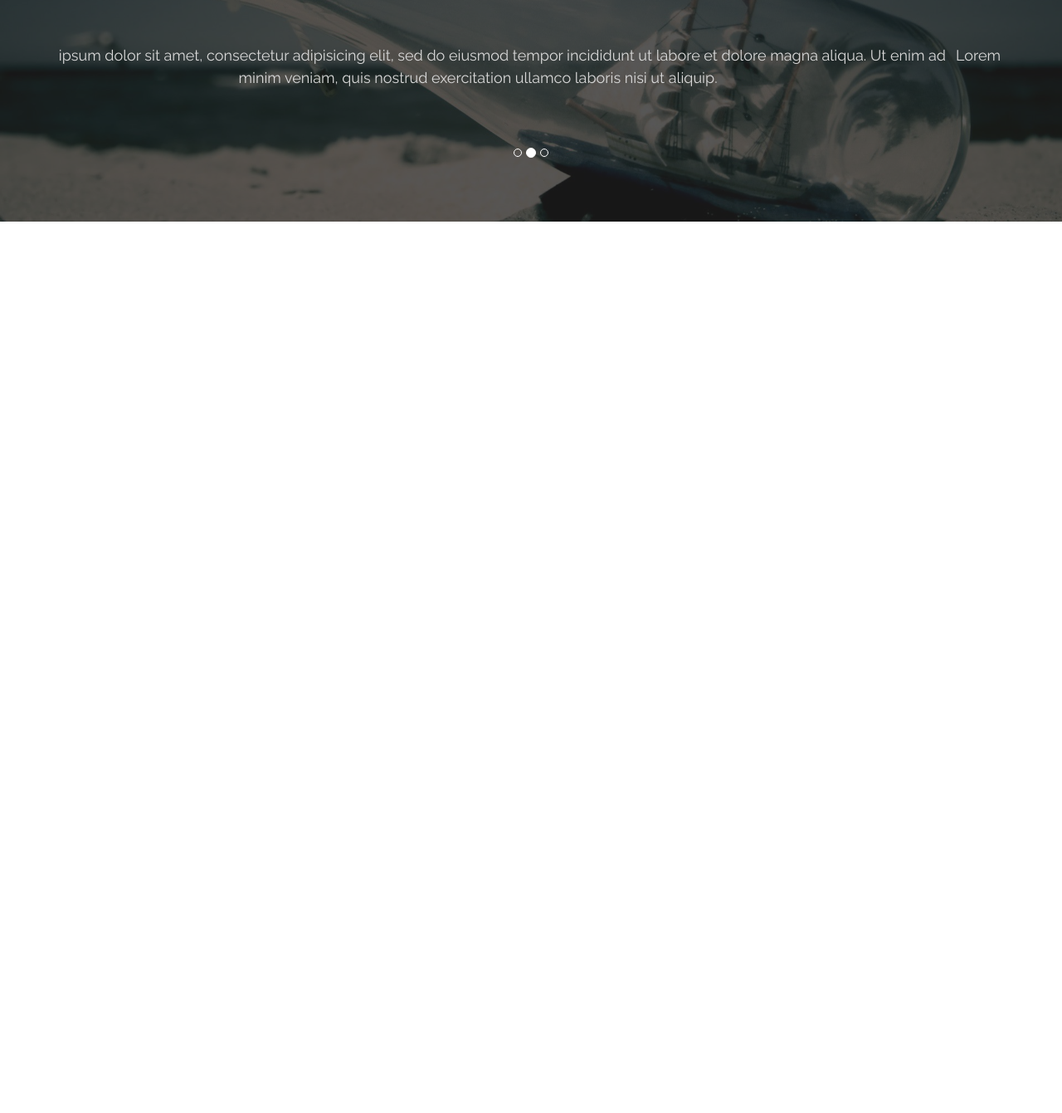
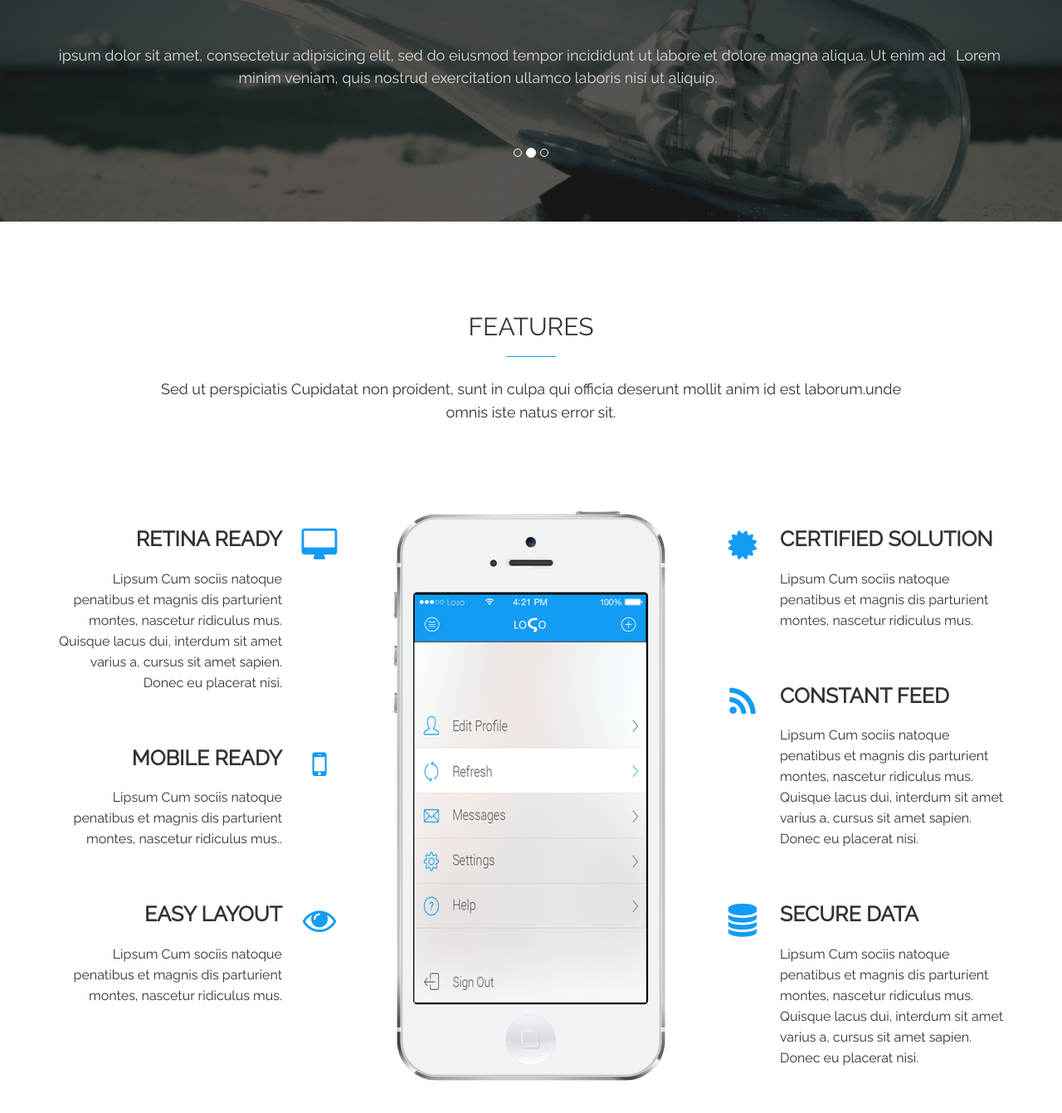
Before and after one commit to sathiyaseelan/loso, a plain HTML site: page index.html in a window 1280 px wide. Shown: the part 1925-3266 px from the top of the page at 83% size. Before the commit the page ends 2192 px from the top, so only its background shows below. Drawn offline with Linux system fonts and the light colour scheme.

Commit message:
Completed features section

```diff
--- a/css/style.css
+++ b/css/style.css
@@ -258,3 +258,68 @@ p {
   line-height: 27px;
   padding-top: 50px;
 }
+
+/* =============== Features ======== */
+
+.features-inner-wrapper {
+  padding-top: 30px;
+  padding-bottom: 70px;
+}
+
+.left-feature-item {
+  position: relative;
+  padding-right: 90px;
+  margin-top: 35px;
+  margin-bottom: 65px;
+  text-align: right;
+
+}
+
+.left-feature-item h2, .right-feature-item h2{
+  text-transform: uppercase;
+  font-size: 25px;
+  font-weight: 700;
+  margin-bottom: 21px;
+  color: #333;
+
+}
+
+.left-feature-item p, .right-feature-item p{
+  color: #333;
+  font-size: 16px;
+  font-weight: 300;
+  line-height: 25px;
+}
+.left-feature-item-icon {
+  position: absolute;
+  font-size: 40px;
+  color: #129CF3;
+  right: 0;
+  top: -8px;
+  width:90px;
+  height: 90px;
+  text-align: center;
+}
+
+.feature-iphone {
+  width: 100%;
+}
+
+.right-feature-item {
+   position: relative;
+  padding-left: 90px;
+  margin-top: 35px;
+  margin-bottom: 65px;
+  text-align: left;
+}
+
+.right-feature-item-icon {
+  position: absolute;
+  font-size: 40px;
+  color: #129CF3;
+  left: 0;
+  top: -8px;
+  width:90px;
+  height: 90px;
+  text-align: center;
+}
--- a/index.html
+++ b/index.html
@@ -151,12 +151,109 @@
                       </div>
                     </div>
                   </div>
+
+
                 </div>
               </div>
             </div>
           </div>
         </div>
       </section>
+
+
+      <!-- features -->
+
+      <section class="features">
+        <div class="container">
+          <div class="row">
+            <div class="col-md-10 col-md-offset-1">
+              <div class="section-title">
+                <h2>Features</h2>
+                <p>Sed ut perspiciatis Cupidatat non proident, sunt in culpa qui officia deserunt mollit anim id est laborum.unde omnis iste natus error sit.</p>
+              </div>
+            </div>
+          </div>
+        </div>
+
+        <div class="features-inner-wrapper">
+          <div class="container">
+            <div class="row">
+              <div class="col-md-4">
+                <!-- left feature item 01-->
+                <div class="left-feature-item">
+                  <div class="left-feature-item-icon">
+                    <i class="fa fa-desktop"></i>
+                  </div>
+                  <!-- feature item title & description -->
+                  <h2>RETINA READY</h2>
+                  <p>Lipsum Cum sociis natoque penatibus et magnis dis parturient montes, nascetur ridiculus mus. Quisque lacus dui, interdum sit amet varius a, cursus sit amet sapien. Donec eu placerat nisi.</p>
+                </div>
+
+                <!-- left feature item 02-->
+                <div class="left-feature-item">
+                  <div class="left-feature-item-icon">
+                    <i class="fa fa-mobile"></i>
+                  </div>
+                  <!-- feature item title & description -->
+                  <h2>MOBILE READY</h2>
+                  <p>Lipsum Cum sociis natoque penatibus et magnis dis parturient montes, nascetur ridiculus mus..</p>
+                </div>
+
+                <!-- left feature item 03-->
+                <div class="left-feature-item">
+                  <div class="left-feature-item-icon">
+                    <i class="fa fa-eye"></i>
+                  </div>
+                  <!-- feature item title & description -->
+                  <h2>EASY LAYOUT</h2>
+                  <p>Lipsum Cum sociis natoque penatibus et magnis dis parturient montes, nascetur ridiculus mus.</p>
+                </div>
+              </div>
+
+              <div class="col-md-4">
+                <div class="feature-iphone">
+                  <img src="images/iphone-02.png" alt="iphone"/>
+                </div>
+
+              </div>
+
+              <div class="col-md-4">
+
+                <!-- righ feature item 01-->
+                <div class="right-feature-item">
+                  <div class="right-feature-item-icon">
+                    <i class="fa fa-certificate"></i>
+                  </div>
+                  <!-- feature item title & description -->
+                  <h2>CERTIFIED SOLUTION</h2>
+                  <p>Lipsum Cum sociis natoque penatibus et magnis dis parturient montes, nascetur ridiculus mus.</p>
+                </div>
+
+                <!-- right feature item 02-->
+                <div class="right-feature-item">
+                  <div class="right-feature-item-icon">
+                    <i class="fa fa-rss"></i>
+                  </div>
+                  <!-- feature item title & description -->
+                  <h2>CONSTANT FEED</h2>
+                  <p>Lipsum Cum sociis natoque penatibus et magnis dis parturient montes, nascetur ridiculus mus. Quisque lacus dui, interdum sit amet varius a, cursus sit amet sapien. Donec eu placerat nisi.</p>
+                </div>
+
+                <!-- right feature item 03-->
+                <div class="right-feature-item">
+                  <div class="right-feature-item-icon">
+                    <i class="fa fa-database"></i>
+                  </div>
+                  <!-- feature item title & description -->
+                  <h2>SECURE DATA</h2>
+                  <p>Lipsum Cum sociis natoque penatibus et magnis dis parturient montes, nascetur ridiculus mus. Quisque lacus dui, interdum sit amet varius a, cursus sit amet sapien. Donec eu placerat nisi.</p>
+                </div>
+              </div>
+            </div>
+          </div>
+        </div>
+      </section>
+
       <!-- JS -->
       <script src="js/jquery.js"></script>
 		  <script src="js/bootstrap.min.js"></script>
```
